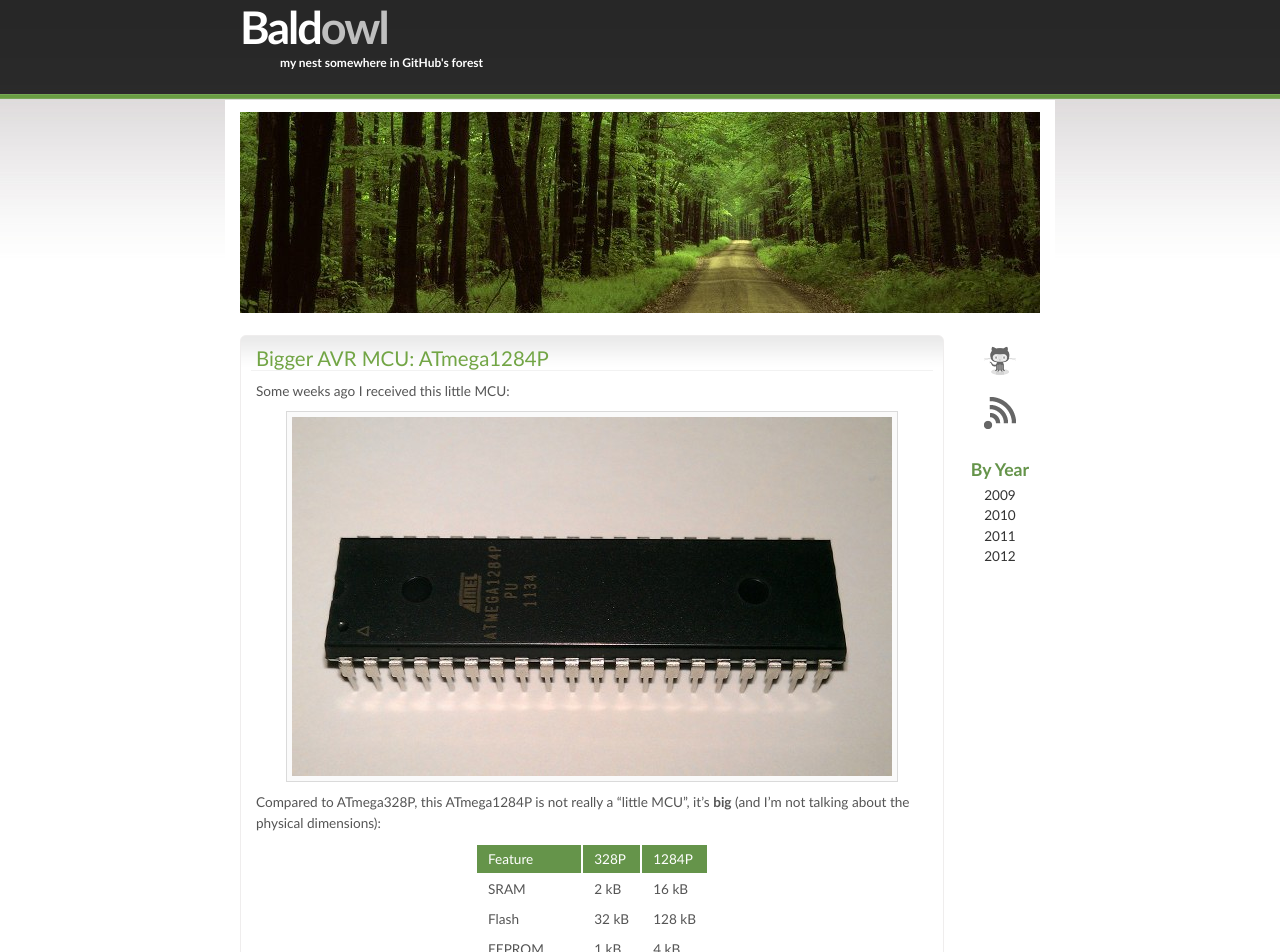
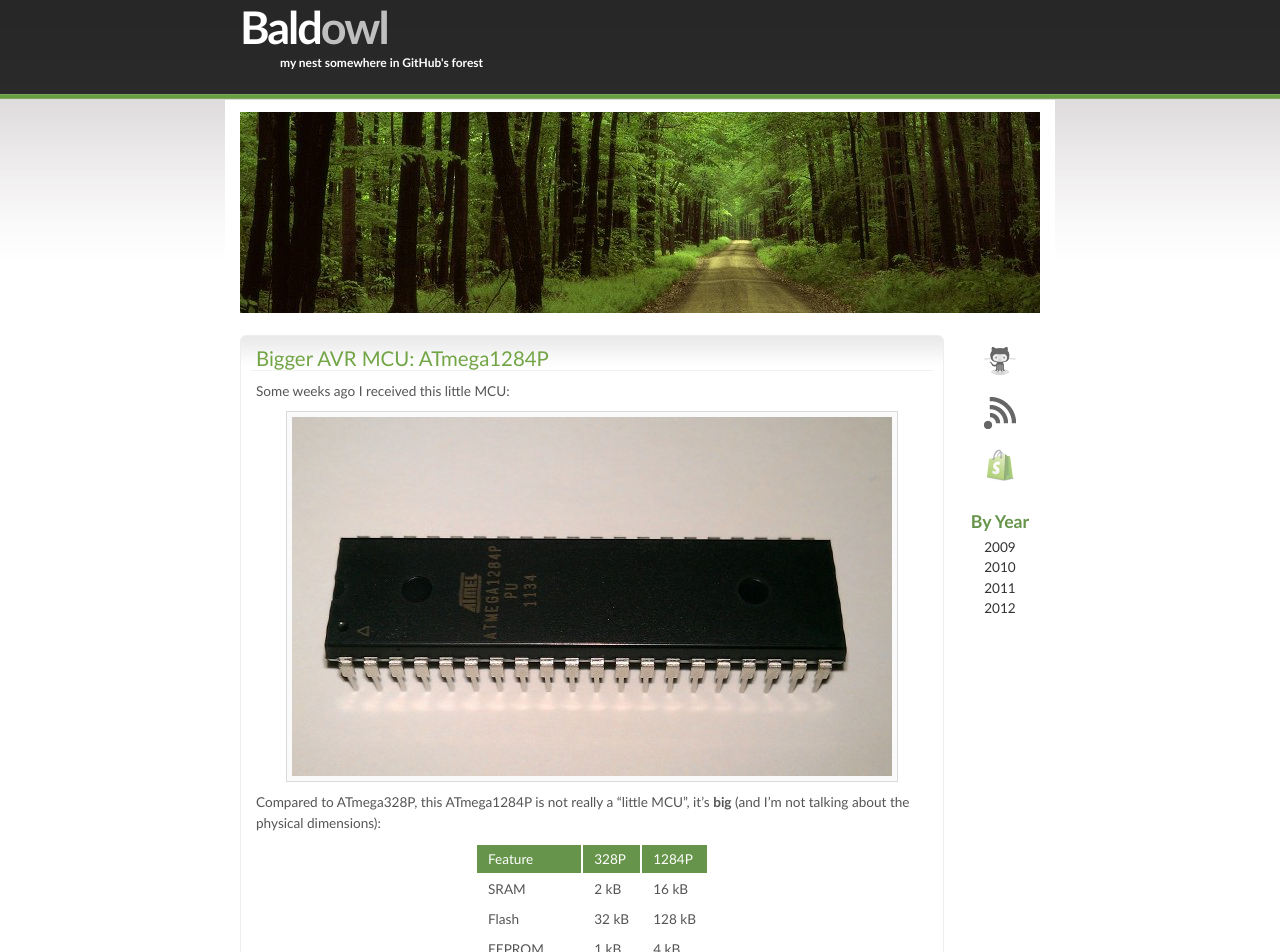
Before and after one commit to baldowl/baldowl.github.com, a Jekyll site: the page built from index.html, in a window 1280 px wide. Shown: the top 952 px of the page. Built offline with Jekyll 4.4.1, drawn with Linux system fonts in a browser that asks for light colours; the list of posts is cut into pages by our own code; comment, search, counter and statistics services are not loaded.

Commit message:
Added a link to Shopify.

```diff
--- a/_layouts/default.html
+++ b/_layouts/default.html
@@ -44,6 +44,7 @@
             <ul class="sidemenu">
               <li><a href="https://github.com/baldowl" title="My GitHub's profile"><i class="github-sidebar"></i></a></li>
               <li><a href="/atom.xml" title="The Atom feed"><i class="rss-sidebar"></i></a></li>
+              <li><a href="http://www.shopify.com" title="Shopify, the only ecommerce solution you'll ever need"><i class="shopify-sidebar"></i></a></li>
             </ul>
           </section>
           {% include year_list.html %}
--- a/stylesheets/sass/style.sass
+++ b/stylesheets/sass/style.sass
@@ -18,7 +18,7 @@ $icons-sprite-dimensions: true
     @include inline-block
     padding: 2px
 
-@each $image in github, rss
+@each $image in github, rss, shopify
   .#{$image}-sidebar
     @include icons-sprite($image)
     @include inline-block
--- a/stylesheets/style.css
+++ b/stylesheets/style.css
@@ -54,12 +54,12 @@ article, aside, details, figcaption, figure, footer, header, hgroup, menu, nav,
   display: block;
 }
 
-.icons-sprite, .clock-icon, .comment-icon, .tag-icon, .github-sidebar, .rss-sidebar {
-  background: url('/images/icons-s75a0e3a353.png') no-repeat;
+.icons-sprite, .clock-icon, .comment-icon, .tag-icon, .github-sidebar, .rss-sidebar, .shopify-sidebar {
+  background: url('/images/icons-sb2c1b41d4a.png') no-repeat;
 }
 
 .clock-icon {
-  background-position: 0 -72px;
+  background-position: 0 -108px;
   height: 12px;
   width: 12px;
   display: -moz-inline-stack;
@@ -72,7 +72,7 @@ article, aside, details, figcaption, figure, footer, header, hgroup, menu, nav,
 }
 
 .comment-icon {
-  background-position: 0 -88px;
+  background-position: 0 -124px;
   height: 11px;
   width: 12px;
   display: -moz-inline-stack;
@@ -85,7 +85,7 @@ article, aside, details, figcaption, figure, footer, header, hgroup, menu, nav,
 }
 
 .tag-icon {
-  background-position: 0 -103px;
+  background-position: 0 -139px;
   height: 12px;
   width: 12px;
   display: -moz-inline-stack;
@@ -98,7 +98,7 @@ article, aside, details, figcaption, figure, footer, header, hgroup, menu, nav,
 }
 
 .github-sidebar {
-  background-position: 0 0;
+  background-position: 0 -36px;
   height: 32px;
   width: 32px;
   display: -moz-inline-stack;
@@ -121,7 +121,7 @@ article, aside, details, figcaption, figure, footer, header, hgroup, menu, nav,
 }
 
 .rss-sidebar {
-  background-position: 0 -36px;
+  background-position: 0 -72px;
   height: 32px;
   width: 32px;
   display: -moz-inline-stack;
@@ -139,6 +139,29 @@ article, aside, details, figcaption, figure, footer, header, hgroup, menu, nav,
   margin: 10px 0px;
 }
 .rss-sidebar:hover {
+  filter: progid:DXImageTransform.Microsoft.Alpha(Opacity=100);
+  opacity: 1;
+}
+
+.shopify-sidebar {
+  background-position: 0 0;
+  height: 32px;
+  width: 32px;
+  display: -moz-inline-stack;
+  display: inline-block;
+  vertical-align: middle;
+  *vertical-align: auto;
+  zoom: 1;
+  *display: inline;
+  filter: progid:DXImageTransform.Microsoft.Alpha(Opacity=60);
+  opacity: 0.6;
+  -webkit-transition: opacity 0.4s ease-in;
+  -moz-transition: opacity 0.4s ease-in;
+  -o-transition: opacity 0.4s ease-in;
+  transition: opacity 0.4s ease-in;
+  margin: 10px 0px;
+}
+.shopify-sidebar:hover {
   filter: progid:DXImageTransform.Microsoft.Alpha(Opacity=100);
   opacity: 1;
 }
```
Also changed, not shown: images/icons-s75a0e3a353.png (deleted), images/icons-sb2c1b41d4a.png (added), images/icons/shopify.png (added).
